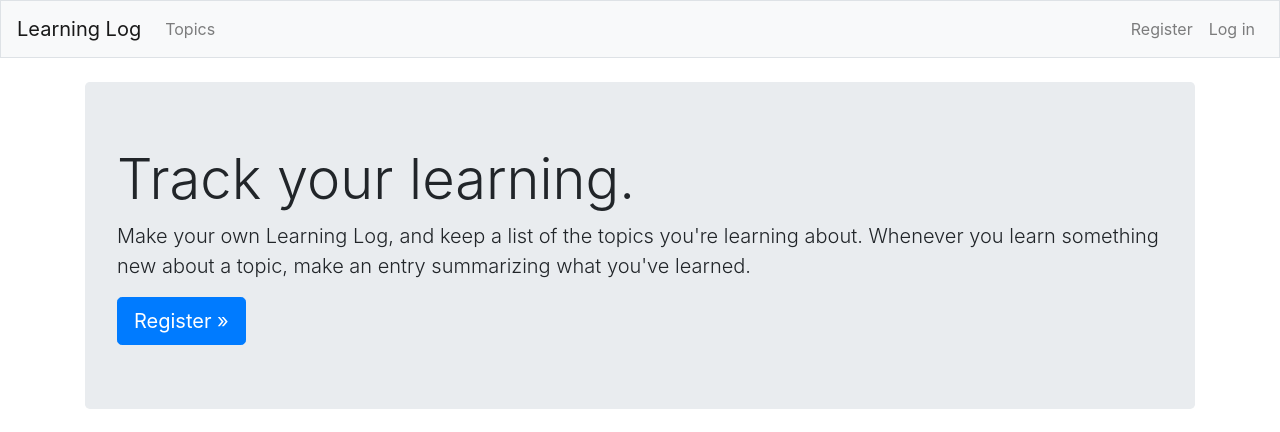
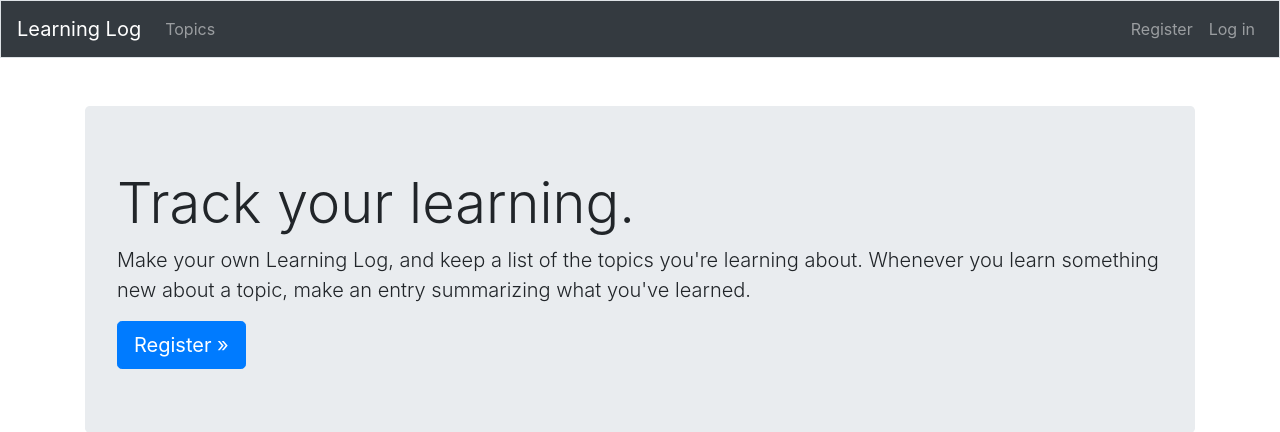
Before and after one commit to theVidVid/learning_log, a Django app: page / in a window 1280 px wide. Shown: the top 432 px of the page. Run offline with Django 3.2, Linux system fonts and the light colour scheme; some libraries are stand-ins or nearby versions.

Commit message:
Changed navbar color to dark grey.

```diff
--- a/learning_logs/templates/learning_logs/base.html
+++ b/learning_logs/templates/learning_logs/base.html
@@ -13,7 +13,7 @@
 
   </head>
   <body>
-    <nav class="navbar navbar-expand-md navbar-light bg-light mb-4 border">
+    <nav class="navbar navbar-expand-md navbar-dark bg-dark mb-5 border">
 
       <a class="navbar-brand" href="{% url 'learning_logs:index' %}">
         Learning Log</a>
```
